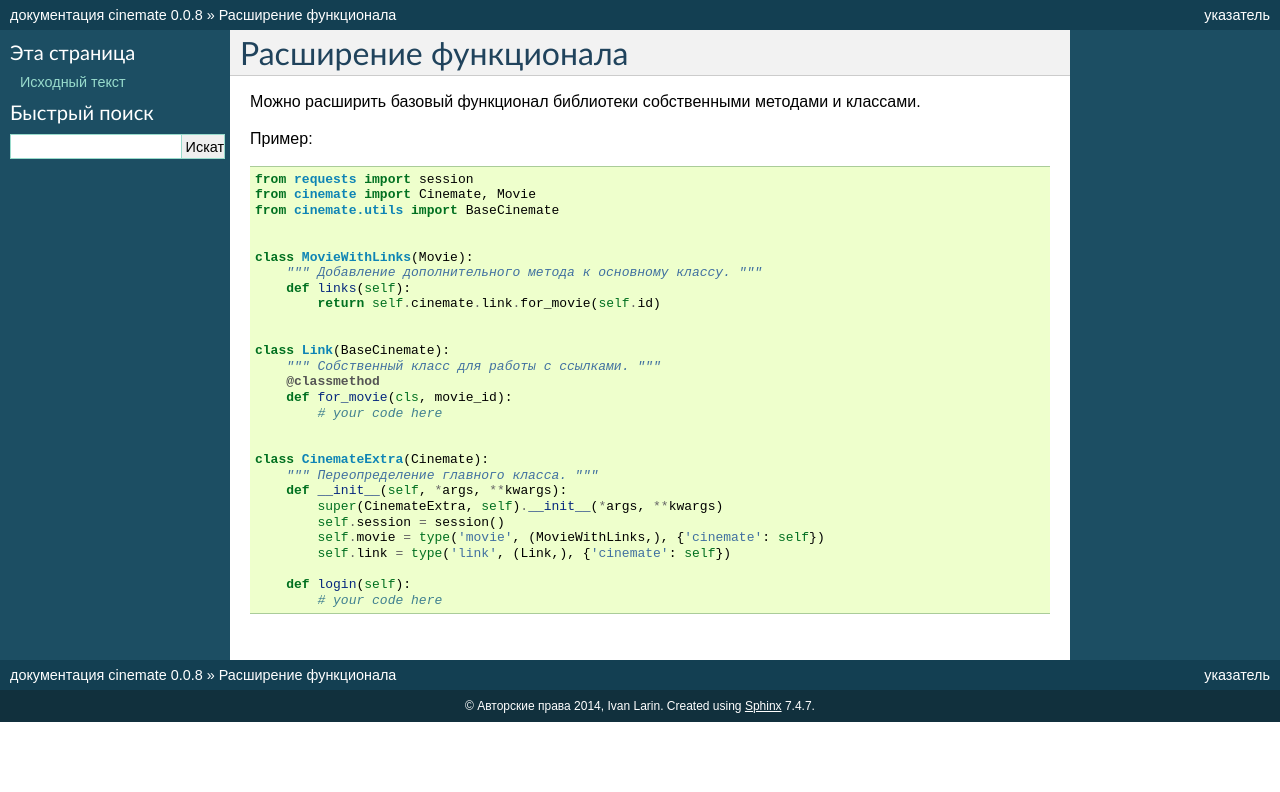
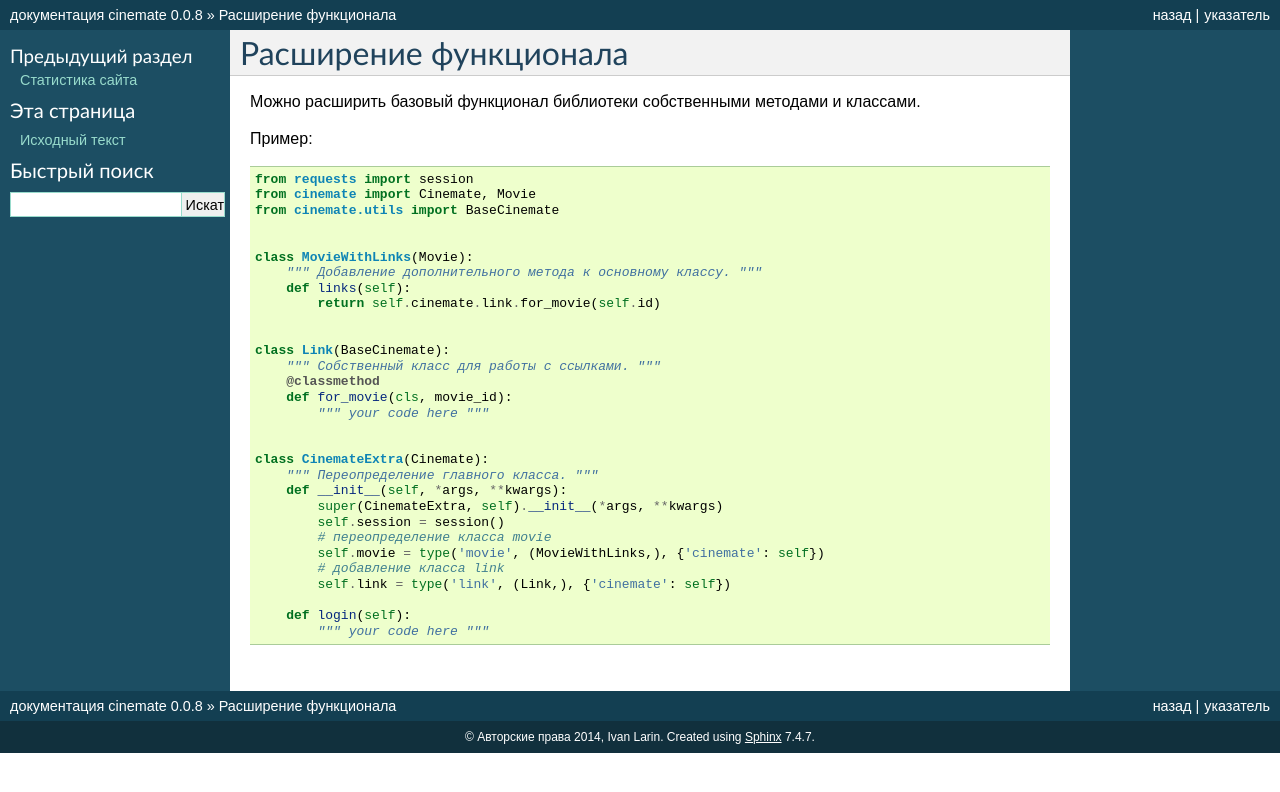
Before and after one commit to Pentusha/cinemate, a Sphinx documentation site: the page built from docs/custom_class.rst, in a window 1280 px wide. Shown: the top 792 px of the page. Built offline with Sphinx 7.4.7, drawn with Linux system fonts in a browser that asks for light colours.

Commit message:
documentation

```diff
--- a/docs/custom_class.rst
+++ b/docs/custom_class.rst
@@ -22,7 +22,7 @@
         """ Собственный класс для работы с ссылками. """
         @classmethod
         def for_movie(cls, movie_id):
-            # your code here
+            """ your code here """
 
 
     class CinemateExtra(Cinemate):
@@ -30,8 +30,10 @@
         def __init__(self, *args, **kwargs):
             super(CinemateExtra, self).__init__(*args, **kwargs)
             self.session = session()
+            # переопределение класса movie
             self.movie = type('movie', (MovieWithLinks,), {'cinemate': self})
+            # добавление класса link
             self.link = type('link', (Link,), {'cinemate': self})
 
         def login(self):
-            # your code here
+            """ your code here """
--- a/docs/index.rst
+++ b/docs/index.rst
@@ -13,6 +13,7 @@
    person
    account
    stats
+   custom_class
 
 
 Дополнительно
```
